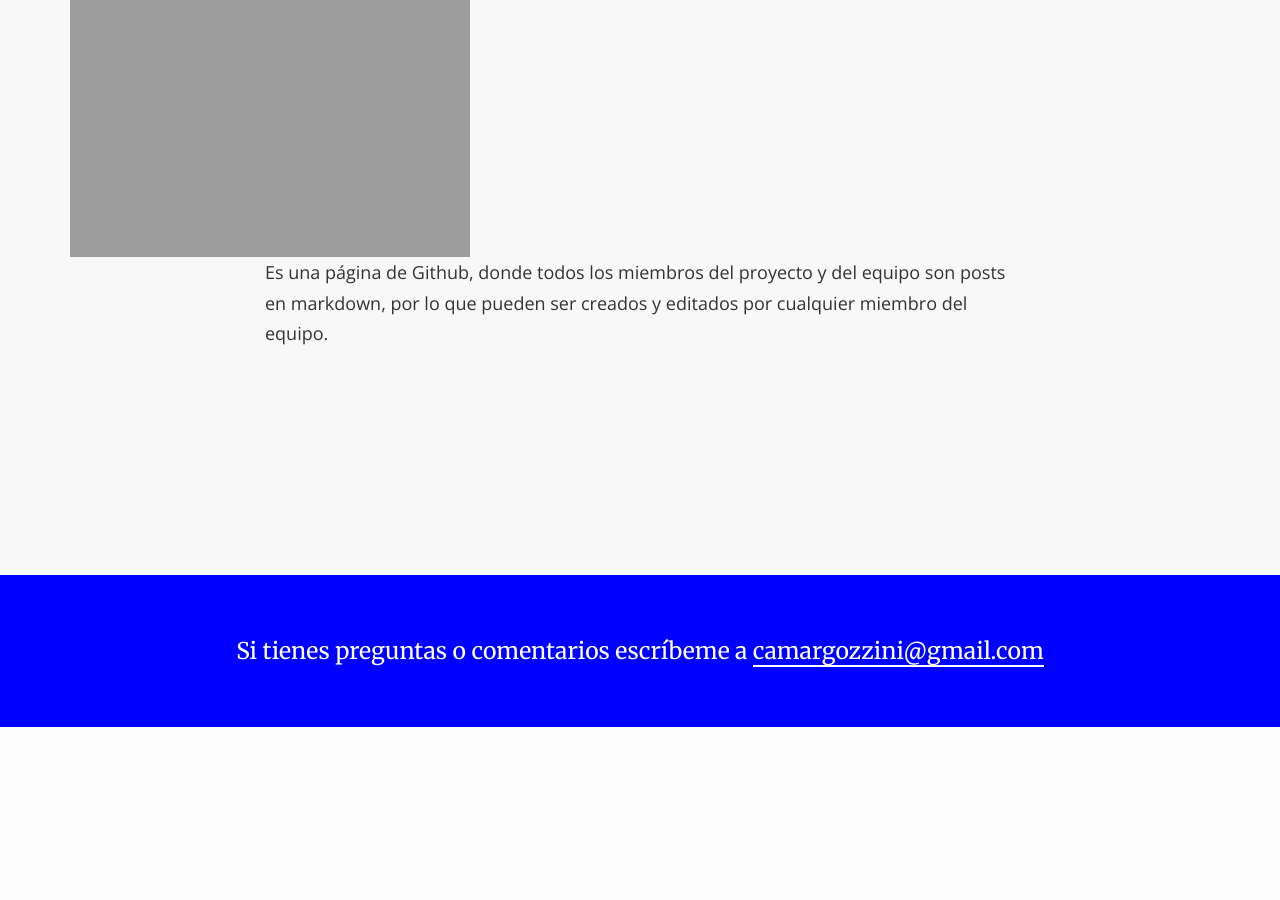
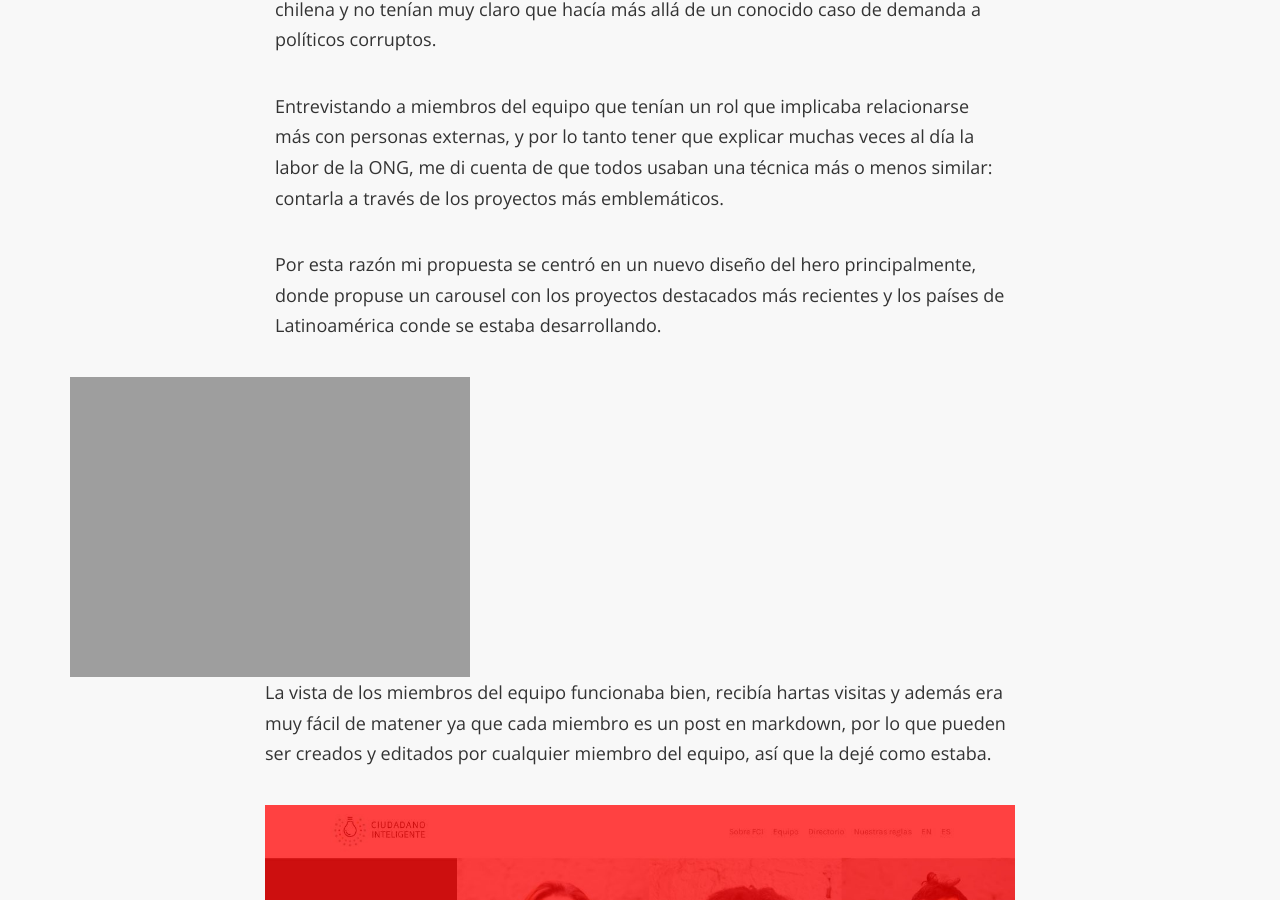
Before and after one commit to camargozzini/portafolio-camargozzini, a Jekyll site: the page built from _posts/2014-01-01-fci2019-es.html, in a window 1280 px wide and 900 px high, scrolled down 1358 px. Built offline with Jekyll 4.4.1, drawn with Linux system fonts in a browser that asks for light colours; nearby versions of some CDN libraries; before the commit the page ends 2085 px from its top, so only the background shows below that; some of the changed text lies outside the part shown.

Commit message:
Proyecto: web fci

```diff
--- a/_posts/2014-01-01-fci2019-es.html
+++ b/_posts/2014-01-01-fci2019-es.html
@@ -16,6 +16,11 @@
 <div class="row mb-60">
   <div class="col-md-8 offset-md-2">
     <h3>Rediseño del sitio de la ONG Ciudadanía Inteligente, cuya misión es fortalecer la democracia y reducir la desigualdad en América Latina a través del uso innovativo de las tecnologías de información.</h3>
+  </div>
+</div>
+<img alt="" src="{{ site.baseurl }}img/portfolio/fci/01.png" class="img-responsive mb-60">
+<div class="row mb-60">
+  <div class="col-md-8 offset-md-2">
     <!-- Project Detail -->
     <div class="work-detail mb-60 mb-sm-40">
         <h4 class="font-alt mt-0 mb-20">Mi rol</h4>
@@ -43,6 +48,8 @@
 
 <div class="row mb-60">
   <div class="col-md-8 offset-md-2">
-    <p>Es una página de Github, donde todos los miembros del proyecto y del equipo son posts en markdown, por lo que pueden ser creados y editados por cualquier miembro del equipo.</p>
+    <p>La vista de los miembros del equipo funcionaba bien, recibía hartas visitas y además era muy fácil de matener ya que cada miembro es un post en markdown, por lo que pueden ser creados y editados por cualquier miembro del equipo, así que la dejé como estaba.</p>
+    <img alt="" src="{{ site.baseurl }}img/portfolio/fci/heatmap-3086340-scroll-desktop.jpg" class="img-responsive">
+    <p class="details">Mapa de calor de vista "Equipo".</p>
   </div>
 </div>
```
Also changed, not shown: img/portfolio/fci/heatmap-3086340-scroll-desktop.jpg (added).
